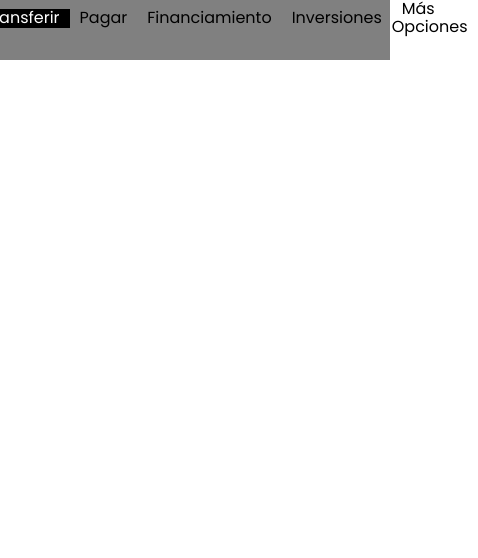
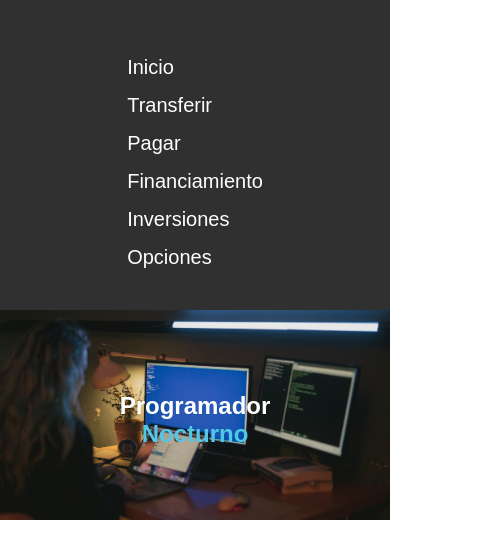
Before and after one commit to aceu890/Programador-Nocturno, a plain HTML site: page index.html in a window 390 px wide. Shown: the whole page, 478 px wide, since content can reach past the window. Drawn offline with nearby package versions, Linux system fonts and the light colour scheme.

Commit message:
navbar and hero finish lv-basic responsive-ok

```diff
--- a/assets/css/style.css
+++ b/assets/css/style.css
@@ -1,15 +1,12 @@
-@import url('https://fonts.googleapis.com/css?family=Poppins:200,300,400,500,600,700,800,900&display=swap');
-
 /* Variables colors */
 :root {
-    --color-primary: gray;
-    --color-secondary: #e74c3c;
+    --color-primary: rgb(48, 48, 48);
+    --color-secondary: rgb(217, 228, 12);
     --font-family: 'Poppins', sans-serif;
     --font-size: 16px;
-  }
-  /* var(--color-primary); */
+}
 
-
+/* Reset de estilos */
 *,
 *::before,
 *::after {
@@ -19,42 +16,175 @@
 * {
     margin: 0;
     padding: 0;
-    font-family: 'Poppins', sans-serif;
+    font-family: var(--font-family);
     text-decoration: none;
     list-style: none;
 }
 
-/* MENU ====================================== */
-.menu {
+/* ============================================
+   ============================================
+   ============================================ */
+
+/* TODO: NAVBAR */
+.logo {
+    width: 30px;
+}
+
+.navbar {
+    display: flex;
+    justify-content: space-evenly;
+    align-items: center;
     height: 60px;
     background-color: var(--color-primary);
     width: 100%;
-    /* border: 2px solid rgb(0, 0, 0); */
+    box-shadow: 0px 4px 5px 2px rgba(227, 199, 199, 0.35);
 }
 
-.menu ul {
+.navbar ul {
     display: flex;
-    align-items: center;
-    justify-content: center;
 }
 
-.menu a {
-    color: black;
+.navbar a {
+    color: rgb(255, 255, 255);
     padding: 10px;
-
 }
 
-.menu li {
+.navbar li {
     width: 100%;
-    /* border: 2px solid rgb(0, 0, 0); */
-    transition: background-color 0.3s; /* Agregar transición solo para el fondo */
 }
 
-.menu li:hover {
-    background-color: black;
+.navbar li:hover {
+    color: #fff;
     cursor: pointer;
 }
 
-.menu li:hover a {
+.navbar li:hover a {
+    color: var(--color-secondary);
+    transition: .5s ease 0s;
+}
+
+/* FIXME: Navbar Mobile */
+@media only screen and (max-width: 700px) {
+    .navbar ul {
+        flex-direction: column;
+    }
+
+    .navbar {
+        height: 310px;
+        justify-content: center;
+        font-size: 20px;
+    }
+
+    .navbar li:hover a {
+        /* background-color: #e74c3c; */
+        /* border-left: 3px solid var(--color-secondary) ; */
+    }
+
+    .navbar li {
+        margin-top: 15px;
+    }
+
+    .logo {
+        display: none;
+    }
+}
+
+/* ============================================
+   ============================================
+   ============================================ */
+
+/* TODO: HERO */
+.hero-container {
+    width: 100%;
+    max-height: 900px;
+    overflow: hidden;
+    position: relative;
+}
+
+.img-hero {
+    width: 100%;
+    height: auto;
+    object-fit: cover;
+}
+
+.hero-text {
+    position: absolute;
+    top: 50%;
+    left: 50%;
+    transform: translate(-50%, -50%);
+    text-align: center;
     color: white;
+    max-width: 80%;
+    padding: 20px;
 }
+
+.hero-text h1 {
+    font-size: 4rem;
+    margin-bottom: 10px;
+}
+
+.hero-text p {
+    font-size: 2rem;
+}
+
+.hero-span {
+    color: rgb(82, 200, 230);
+}
+
+.hero-span2 {
+    color: rgb(244, 244, 244);
+    background-color: rgba(5, 32, 64, 0.547);
+    padding: 10px;
+    border-radius: 10px;
+}
+
+.hero-span2:hover {
+    background-color: rgba(24, 83, 155, 0.657);
+    font-weight: bolder;
+    transition: 1s ease 0s;
+}
+
+.hero-span-a {
+    color: #fff;
+}
+
+/* FIXME: hero mobile   */
+@media only screen and (max-width: 1150px) {
+    .hero-text h1 {
+        font-size: 4rem;
+        margin-bottom: 10px;
+    }
+
+    .hero-text p {
+        font-size: 1.5rem;
+    }
+
+    .hero-text {
+        max-width: 90%;
+        padding: 10px;
+    }
+}
+
+@media only screen and (max-width: 700px) {
+    .img-hero {
+        width: 100%;
+    }
+
+    .hero-text h1 {
+        font-size: 1.5rem;
+    }
+
+    .hero-text p {
+        font-size: 0.9rem;
+        display: none;
+    }
+
+    .hero-text {
+        max-width: 90%;
+        padding: 10px;
+    }
+}
+
+/* ============================================
+   ============================================
+   ============================================ */
--- a/index.html
+++ b/index.html
@@ -13,15 +13,30 @@
 
 <body>
 
-    <div class="menu">
-        <ul>
+    <div class="container-global">
+        <!-- NAVBAR =================/// -->
+        <nav class="navbar">
+            <div>
+                <img class="logo" src="./assets/img/logo.svg" alt="">
+            </div>
+            <ul class="flex">
                 <li><a href="#">Inicio</a></li>
                 <li><a href="#">Transferir</a></li>
                 <li><a href="#">Pagar</a></li>
                 <li><a href="#">Financiamiento</a></li>
                 <li><a href="#">Inversiones</a></li>
-            <li><a href="#">Más Opciones</a></li>
+                <li><a href="#">Opciones</a></li>
             </ul>
+        </nav>
+
+        <!-- HERO =================/// -->
+        <div class="hero-container">
+            <img class="img-hero" src="./assets/img/hero.jpg" alt="">
+            <div class="hero-text">
+                <h1>Programador <span class="hero-span">Nocturno</span></h1>
+                <p>En la tranquilidad de la <span class="hero-span2"><a class="hero-span-a" href="https://www.universia.net/pe/actualidad/orientacion-academica/4-ventajas-estudiar-noche-1164037.html">NOCHE</a></span></p>
+            </div>
+        </div>
 
     </div>
 
@@ -30,5 +45,3 @@
 </body>
 
 </html>
-
-<!-- icons -->
```
Also changed, not shown: assets/img/hacker.svg (added), assets/img/hero.jpg (added), assets/img/logo.svg (added). Lines whose indentation alone changed are shown as unchanged.
